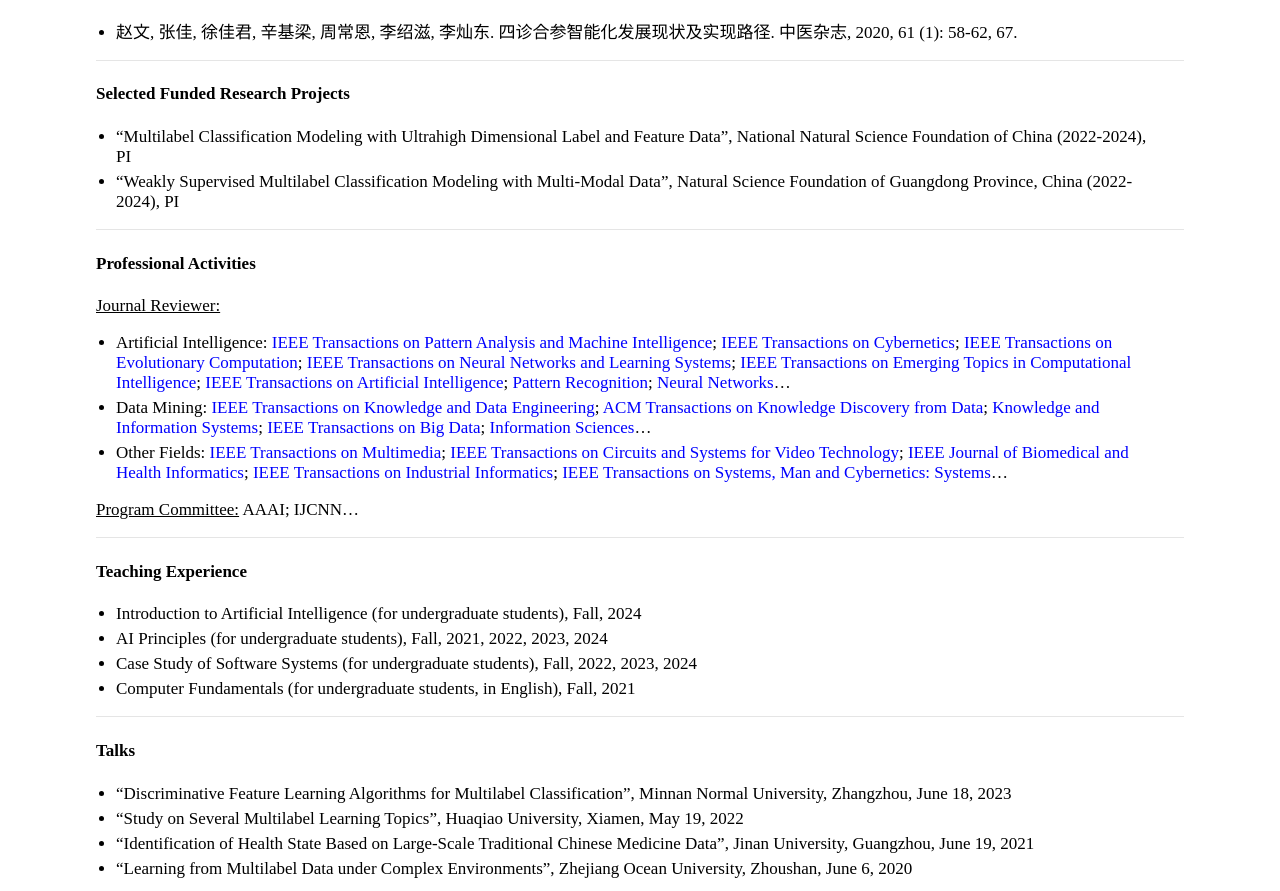
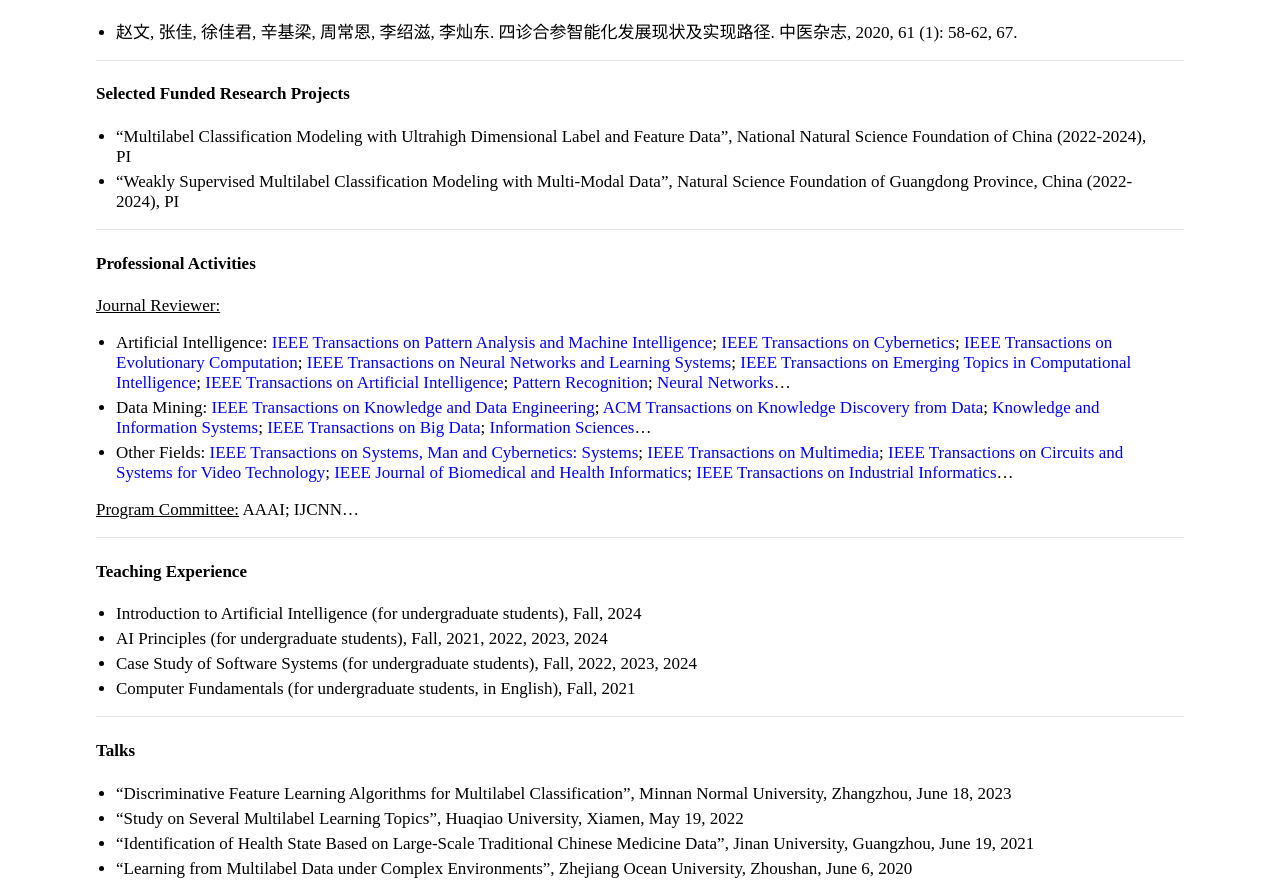
Before and after one commit to jiazhang-ml/jiazhang-ml.github.io, a Jekyll site: the page built from index.md, in a window 1280 px wide, cut to the strip 1042-1933 px from the top of the page. Built offline with Jekyll 4.4.1, drawn with Linux system fonts in a browser that asks for light colours.

```diff
--- a/index.md
+++ b/index.md
@@ -51,7 +51,7 @@ layout: default
 <u>Journal Reviewer:</u>
 * Artificial Intelligence: [IEEE Transactions on Pattern Analysis and Machine Intelligence](https://mc.manuscriptcentral.com/tpami-cs); [IEEE Transactions on Cybernetics](https://mc.manuscriptcentral.com/cyb-ieee); [IEEE Transactions on Evolutionary Computation](https://mc.manuscriptcentral.com/tevc-ieee); [IEEE Transactions on Neural Networks and Learning Systems](https://mc.manuscriptcentral.com/tnnls); [IEEE Transactions on Emerging Topics in Computational Intelligence](https://mc.manuscriptcentral.com/tetci-ieee); [IEEE Transactions on Artificial Intelligence](https://mc.manuscriptcentral.com/tai-ieee); [Pattern Recognition](https://www.sciencedirect.com/journal/pattern-recognition); [Neural Networks](https://www.editorialmanager.com/neunet/default.aspx)...
 * Data Mining: [IEEE Transactions on Knowledge and Data Engineering](https://mc.manuscriptcentral.com/tkde-cs); [ACM Transactions on Knowledge Discovery from Data](https://mc.manuscriptcentral.com/tkdd); [Knowledge and Information Systems](https://www.springer.com/journal/10115); [IEEE Transactions on Big Data](https://mc.manuscriptcentral.com/tbd-cs); [Information Sciences](https://www.sciencedirect.com/journal/information-sciences)...
-* Other Fields: [IEEE Transactions on Multimedia](https://mc.manuscriptcentral.com/tmm-ieee); [IEEE Transactions on Circuits and Systems for Video Technology](https://mc.manuscriptcentral.com/tcsvt); [IEEE Journal of Biomedical and Health Informatics](https://mc.manuscriptcentral.com/jbhi-embs); [IEEE Transactions on Industrial Informatics](https://mc.manuscriptcentral.com/tii); [IEEE Transactions on Systems, Man and Cybernetics: Systems](https://mc.manuscriptcentral.com/systems)...
+* Other Fields: [IEEE Transactions on Systems, Man and Cybernetics: Systems](https://mc.manuscriptcentral.com/systems); [IEEE Transactions on Multimedia](https://mc.manuscriptcentral.com/tmm-ieee); [IEEE Transactions on Circuits and Systems for Video Technology](https://mc.manuscriptcentral.com/tcsvt); [IEEE Journal of Biomedical and Health Informatics](https://mc.manuscriptcentral.com/jbhi-embs); [IEEE Transactions on Industrial Informatics](https://mc.manuscriptcentral.com/tii)...
 
 <u>Program Committee:</u> AAAI; IJCNN...
 
```
